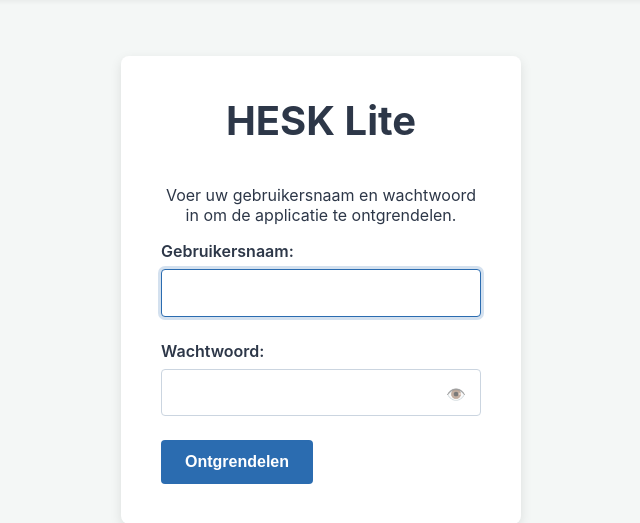
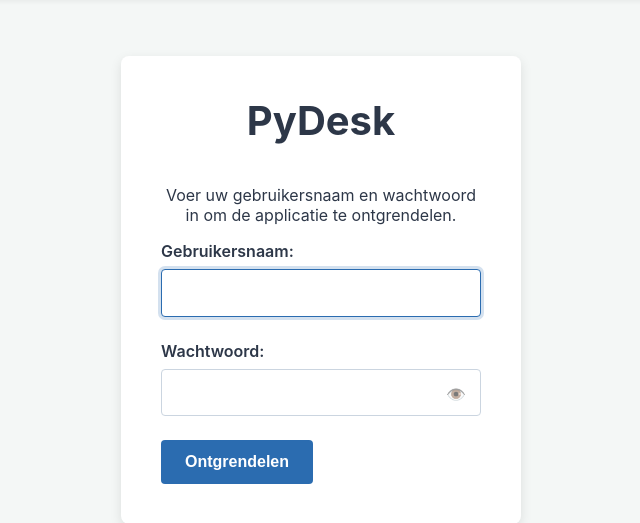
Before and after one commit to ChaoticML/PyDesk, a Flask app: page /auth/login in a window 1280 px wide. Shown: the part 65-588 px from the top of the page, without its empty margins (319-959 px from the left). Run offline with Flask 3, Linux system fonts and the light colour scheme.

Commit message:
Update login.html

```diff
--- a/app/templates/login.html
+++ b/app/templates/login.html
@@ -17,7 +17,7 @@
 
         <div class="login-box">
             <!-- 1. Visuele Identiteit: Gestileerde Titel -->
-            <h1 class="login-brand">HESK Lite</h1>
+            <h1 class="login-brand">PyDesk</h1>
             <p>Voer uw gebruikersnaam en wachtwoord in om de applicatie te ontgrendelen.</p>
 
             <!-- Aangepast Formulier -->
```
